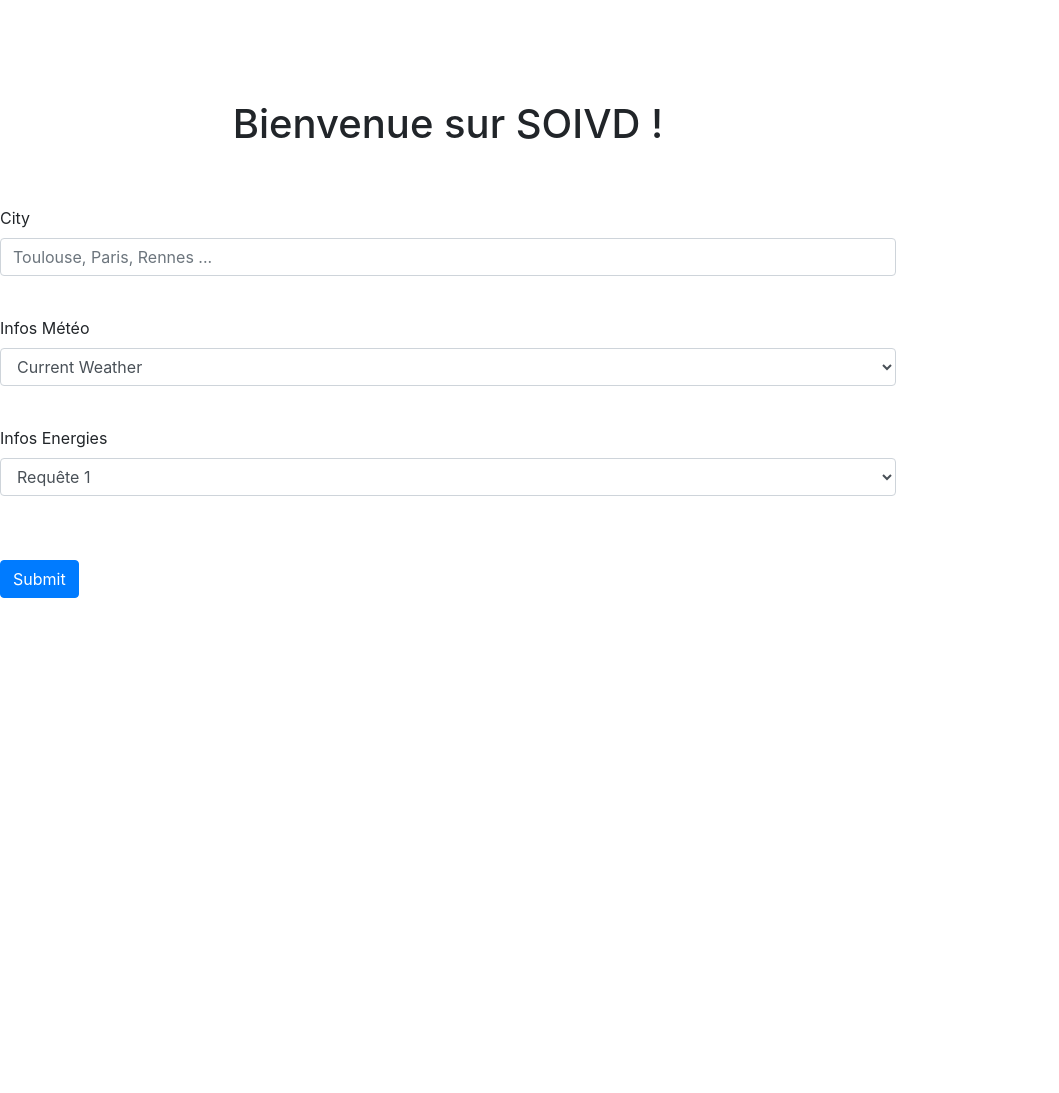
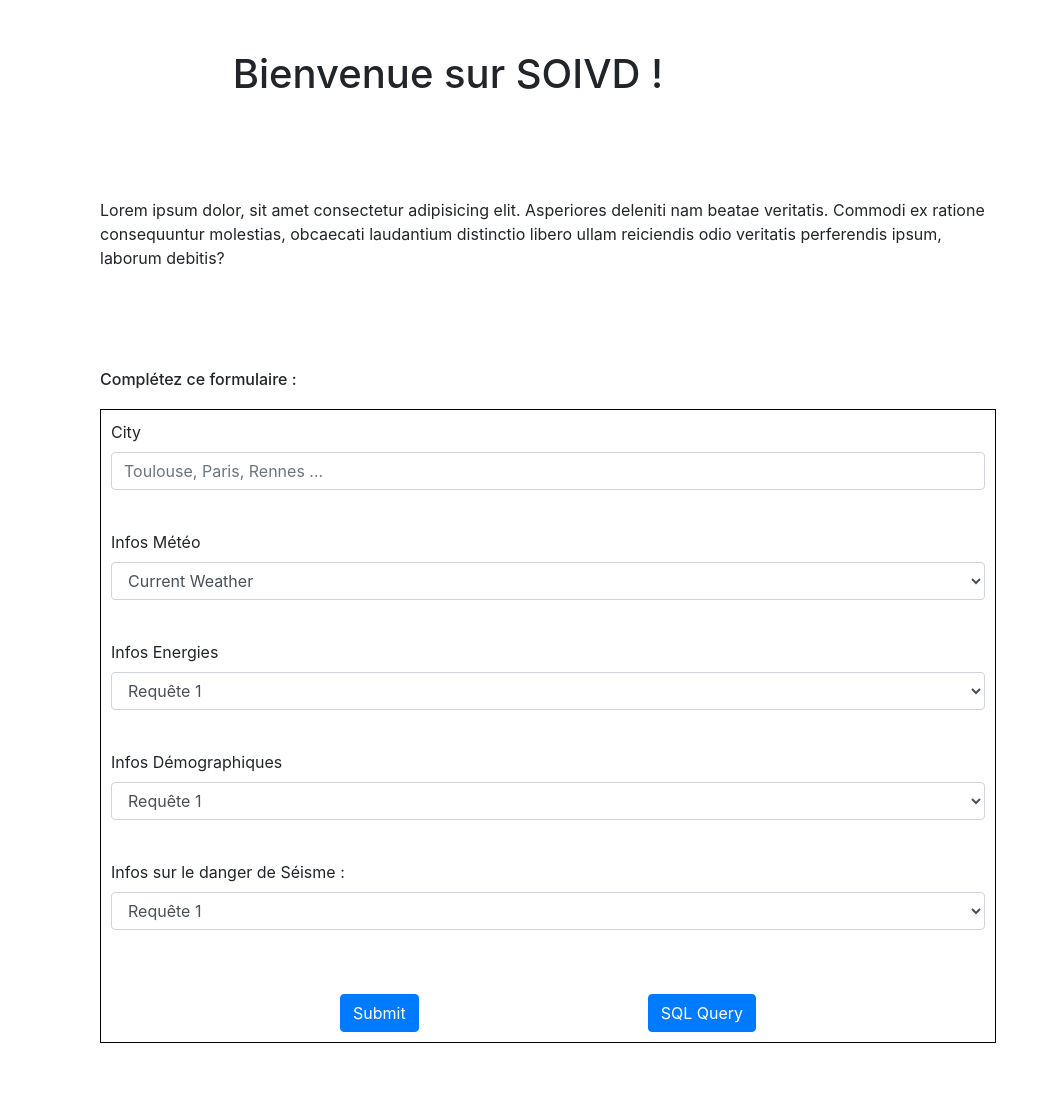
Before and after one commit to kebiri-isam-dine/SOIVD-Systeme-optimise-d-integration-virtuelle-de-donnees, a Flask app: template app_flask/templates/formulaire.html in a window 1280 px wide. Shown: the whole page, without its empty margins (0-1059 px from the left). Before the commit the page ends 598 px from the top, so only its background shows below. Run offline with Flask 2, Linux system fonts and the light colour scheme; the template is opened without the code that fills it, so the values that code supplies are empty.

Commit message:
update repo

```diff
--- a/app_flask/static/css/style.css
+++ b/app_flask/static/css/style.css
@@ -7,13 +7,45 @@ body {
     padding-bottom: 50px;
     text-align: center;
     width: 70%;
+    margin:auto
 }
 
-h1 {
-    width: 70%;
+.header h1 {
+    width: 100%;
     margin: auto;
-    background-color: #fff;
     text-align: center;
-    padding-top: 50px;
-    padding-bottom: 50px;
 }
+
+.header p  {
+    width: 100%;
+    margin: 100px;
+
+}
+
+.header img  {
+    width: 100%;
+    margin-left: 100px;
+    margin-bottom: 30px;
+}
+
+
+.content {
+    width: 100%;
+    margin-right: auto;
+    margin-left:100px;
+    border: 1px solid black;
+    padding: 10px;
+
+}
+
+.btnContainer {
+    display: flex;
+    justify-content: space-evenly;
+}
+
+.container {
+    margin : 50px;
+    border: 1px solid black;
+    padding: 20px;
+
+}
--- a/app_flask/templates/formulaire.html
+++ b/app_flask/templates/formulaire.html
@@ -11,9 +11,14 @@
     <title>Formulaire</title>
 </head>
 <body>
+    <div class="header">
       <h1>Bienvenue sur  SOIVD !</h1>
+      <p>Lorem ipsum dolor, sit amet consectetur adipisicing elit. Asperiores deleniti nam beatae veritatis. Commodi ex ratione consequuntur molestias, obcaecati laudantium distinctio libero ullam reiciendis odio veritatis perferendis ipsum, laborum debitis?</p>
+    </div>
+    <h6 style="margin-left:100px ; margin-bottom: 20px;">Complétez ce formulaire :</h6>
+    <div class="content">
 
-    <form action="{{url_for('post_submit')}}" method="POST">
+     <form class="form" action="{{url_for('post_submit_form')}}" method="POST">
        <div class="form-group" >
          <label for="city">City</label>
          <input type="text" class="form-control" name="city" id="city" placeholder="Toulouse, Paris, Rennes ...">
@@ -27,7 +32,6 @@
            <option>tomorrow's Weather </option>
            <option>Humidity</option>
            <option>Etc ... </option>
-
          </select>
        </div>
        <br>
@@ -41,8 +45,35 @@
 
            </select>
        </div>
+       <br>
+       <div class="form-group">
+        <label for="démo">Infos Démographiques</label>
+        <select class="form-control" id="démo" name="démo">
+          <option>Requête 1</option>
+          <option>Requête 2 </option>
+          <option>Requête 3 </option>
+          <option>Etc ... </option>
+
+        </select>
+       </div>
+       <br>
+       <div class="form-group">
+        <label for="seisme">Infos sur le danger de Séisme : </S></label>
+        <select class="form-control" id="seisme" name="seisme">
+          <option>Requête 1</option>
+          <option>Requête 2 </option>
+          <option>Requête 3 </option>
+          <option>Etc ... </option>
+        </select>
+       </div>
        <br> <br>
-        <button type="submit" class="btn btn-primary">Submit</button>
+       <div class="btnContainer">
+        <button href="/post_submit_form" class="btn btn-primary">Submit</button>
+        <a href="/sqlQuery" class="btn btn-primary stretched-link">SQL Query</a>
+      </div>
      </form>
+    </div>
+
+
 </body>
 </html>
```
Also changed, not shown: requirements.txt (+15 -1 lines), 3 other files. Lines whose indentation alone changed are shown as unchanged.
